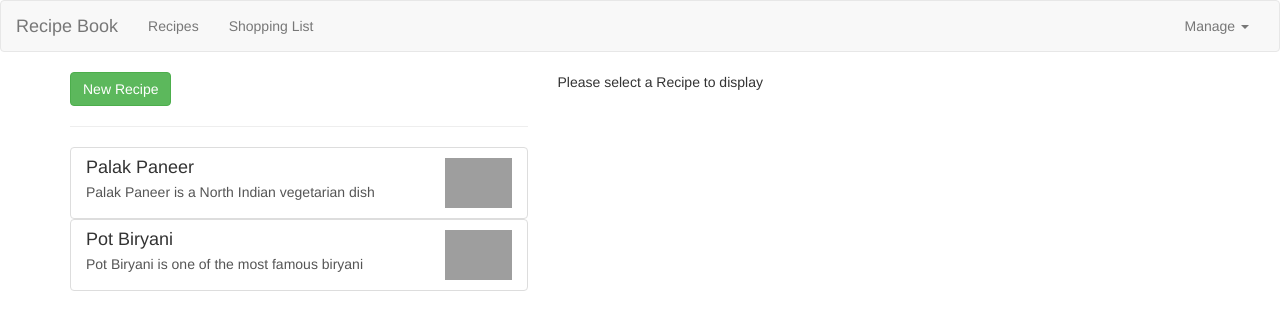
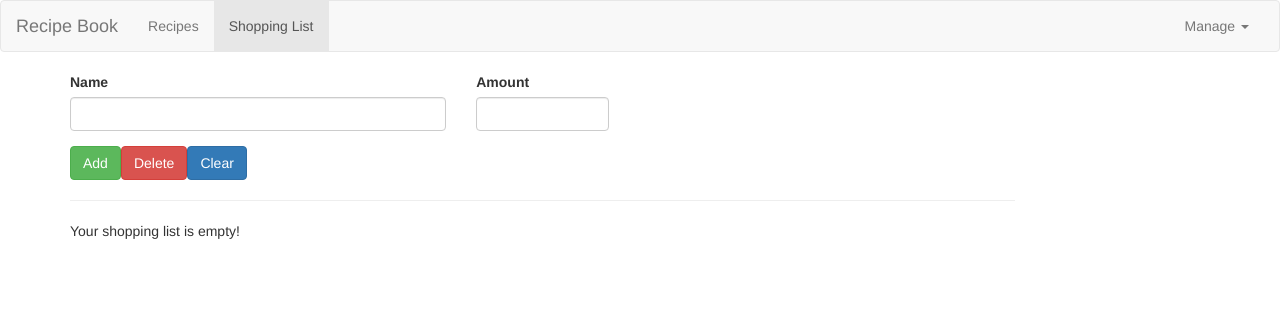
Before and after one commit to rajkumarboddu/recipe-book, an Angular app: page /shopping-list in a window 1280 px wide. Shown: the top 330 px of the page. Built offline with nearby package versions, Linux system fonts and the light colour scheme; grey boxes are pictures that could not be loaded.

Commit message:
Added main routes Removed href attributes to all the anchor tags across the app

```diff
--- /dev/null
+++ b/src/app/app-routing.module.ts
@@ -0,0 +1,19 @@
+import {NgModule} from '@angular/core';
+import {RouterModule, Routes} from '@angular/router';
+import {RecipesComponent} from './recipes/recipes.component';
+import {ShoppingListComponent} from './shopping-list/shopping-list.component';
+
+const appRoutes : Routes = [
+  {path: '', redirectTo: '/recipes', pathMatch: 'full'},
+  {path: 'recipes', component: RecipesComponent},
+  {path: 'shopping-list', component: ShoppingListComponent}
+];
+
+@NgModule({
+  imports: [RouterModule.forRoot(appRoutes)],
+  exports: [RouterModule]
+})
+
+export class AppRoutingModule {
+
+}
--- a/src/app/app.component.html
+++ b/src/app/app.component.html
@@ -2,8 +2,7 @@
 <div class="container">
   <div class="row">
     <div class="col-md-12">
-      <app-recipes *ngIf="selectedNavItem === 'recipes'"></app-recipes>
-      <app-shopping-list *ngIf="selectedNavItem === 'shopping-list'"></app-shopping-list>
+      <router-outlet></router-outlet>
     </div>
   </div>
 </div>
--- a/src/app/app.module.ts
+++ b/src/app/app.module.ts
@@ -12,6 +12,7 @@
 import { ShoppingEditComponent } from './shopping-list/shopping-edit/shopping-edit.component';
 import { DropdownDirective } from './shared/dropdown.directive';
 import { ShoppingListService } from './shopping-list/shopping-list.service';
+import {AppRoutingModule} from './app-routing.module';
 
 @NgModule({
   declarations: [
@@ -26,7 +27,8 @@
     DropdownDirective
   ],
   imports: [
-    BrowserModule
+    BrowserModule,
+    AppRoutingModule
   ],
   providers: [ShoppingListService],
   bootstrap: [AppComponent]
--- a/src/app/header/header.component.html
+++ b/src/app/header/header.component.html
@@ -14,15 +14,15 @@
     <!-- Collect the nav links, forms, and other content for toggling -->
     <div class="collapse navbar-collapse" id="bs-example-navbar-collapse-1">
       <ul class="nav navbar-nav">
-        <li><a href="#" (click)="onSelect('recipes')">Recipes</a></li>
-        <li><a href="#" (click)="onSelect('shopping-list')">Shopping List</a></li>
+        <li routerLinkActive="active"><a style="cursor: pointer;" routerLink="/recipes">Recipes</a></li>
+        <li routerLinkActive="active"><a style="cursor: pointer;" routerLink="/shopping-list">Shopping List</a></li>
       </ul>
       <ul class="nav navbar-nav navbar-right">
         <li class="dropdown" appDropdown>
-          <a href="#" class="dropdown-toggle" data-toggle="dropdown" role="button" aria-haspopup="true" aria-expanded="false">Manage <span class="caret"></span></a>
+          <a style="cursor: pointer;" class="dropdown-toggle" data-toggle="dropdown" role="button" aria-haspopup="true" aria-expanded="false">Manage <span class="caret"></span></a>
           <ul class="dropdown-menu">
-            <li><a href="#">Save Data</a></li>
-            <li><a href="#">Fetch Data</a></li>
+            <li><a style="cursor: pointer;">Save Data</a></li>
+            <li><a style="cursor: pointer;">Fetch Data</a></li>
           </ul>
         </li>
       </ul>
--- a/src/app/header/header.component.ts
+++ b/src/app/header/header.component.ts
@@ -1,4 +1,4 @@
-import { Component, OnInit, Output, EventEmitter } from '@angular/core';
+import { Component, OnInit} from '@angular/core';
 
 @Component({
   selector: 'app-header',
@@ -6,15 +6,10 @@
   styleUrls: ['./header.component.css']
 })
 export class HeaderComponent implements OnInit {
-  @Output() selectedNavItem = new EventEmitter<string>();
 
   constructor() { }
 
   ngOnInit() {
   }
 
-  onSelect(selectedNavItem){
-  	this.selectedNavItem.emit(selectedNavItem);
-  }
-
 }
--- a/src/app/recipes/recipe-detail/recipe-detail.component.html
+++ b/src/app/recipes/recipe-detail/recipe-detail.component.html
@@ -21,8 +21,8 @@
 			</button>
 			<ul class="dropdown-menu">
 				<li><a (click)="onAddToShoppingList()" style="cursor: pointer;">+ to Shopping List</a></li>
-				<li><a href="#">Edit Recipe</a></li>
-				<li><a href="#">Delete Recipe</a></li>
+				<li><a style="cursor: pointer;">Edit Recipe</a></li>
+				<li><a style="cursor: pointer;">Delete Recipe</a></li>
 			</ul>
 		</div>
 	</div>
--- a/src/app/recipes/recipe-list/recipe-item/recipe-item.component.html
+++ b/src/app/recipes/recipe-list/recipe-item/recipe-item.component.html
@@ -1,4 +1,4 @@
-<a href="#" class="list-group-item clearfix" (click)="onSelect()">
+<a style="cursor: pointer;" class="list-group-item clearfix" (click)="onSelect()">
 	<div class="pull-left">
 		<h4 class="list-group-item-heading">{{ recipe.name }}</h4>
 		<p class="list-group-item-text">{{ recipe.description }}</p>
```
